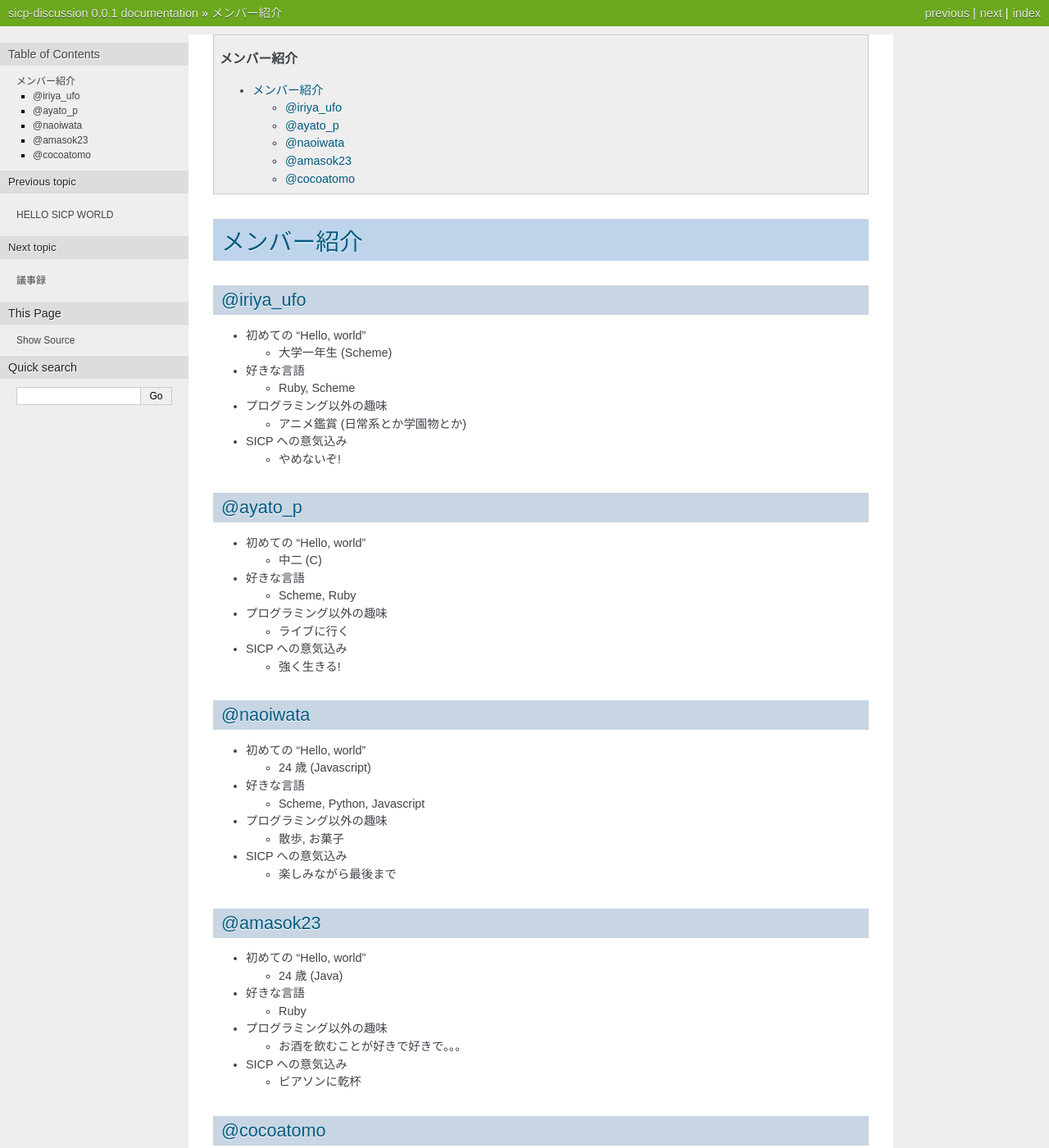
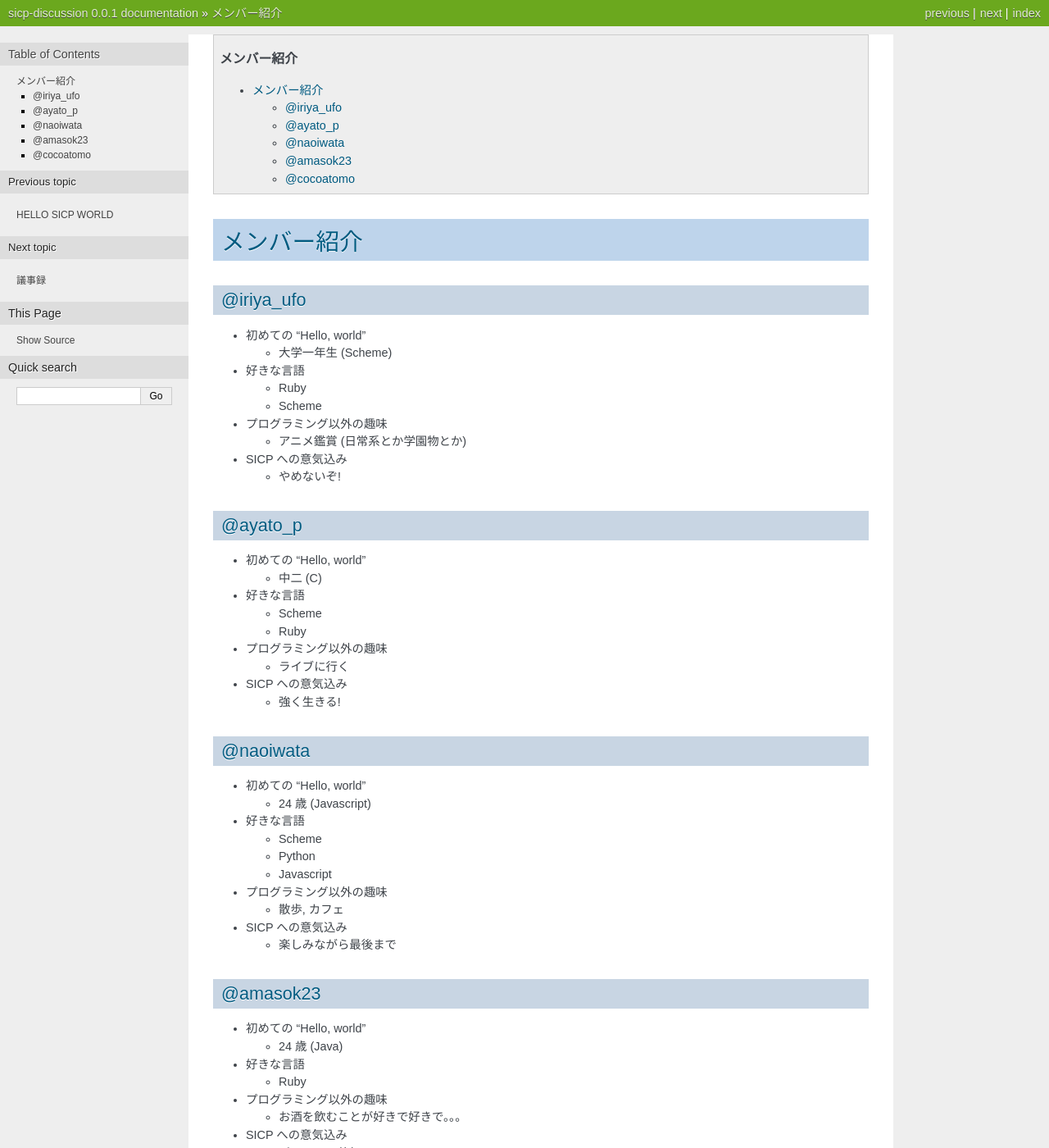
Before and after one commit to sicp-reading/sicp-discussion, a Sphinx documentation site: the page built from source/members.rst, in a window 1280 px wide and 1400 px high. Shown: the whole window at 82% size. Built offline with Sphinx 7.4.7, drawn with Linux system fonts in a browser that asks for light colours.

Commit message:
Improve profile text

```diff
--- a/source/members.rst
+++ b/source/members.rst
@@ -13,7 +13,8 @@
 
 - 好きな言語
 
-  - Ruby, Scheme
+  - Ruby
+  - Scheme
 
 - プログラミング以外の趣味
 
@@ -33,7 +34,8 @@
 
 - 好きな言語
 
-  - Scheme, Ruby
+  - Scheme
+  - Ruby
 
 - プログラミング以外の趣味
 
@@ -53,11 +55,13 @@
 
 - 好きな言語
 
-  - Scheme, Python, Javascript
+  - Scheme
+  - Python
+  - Javascript
 
 - プログラミング以外の趣味
 
-  - 散歩, お菓子
+  - 散歩, カフェ
 
 - SICP への意気込み
 
```
